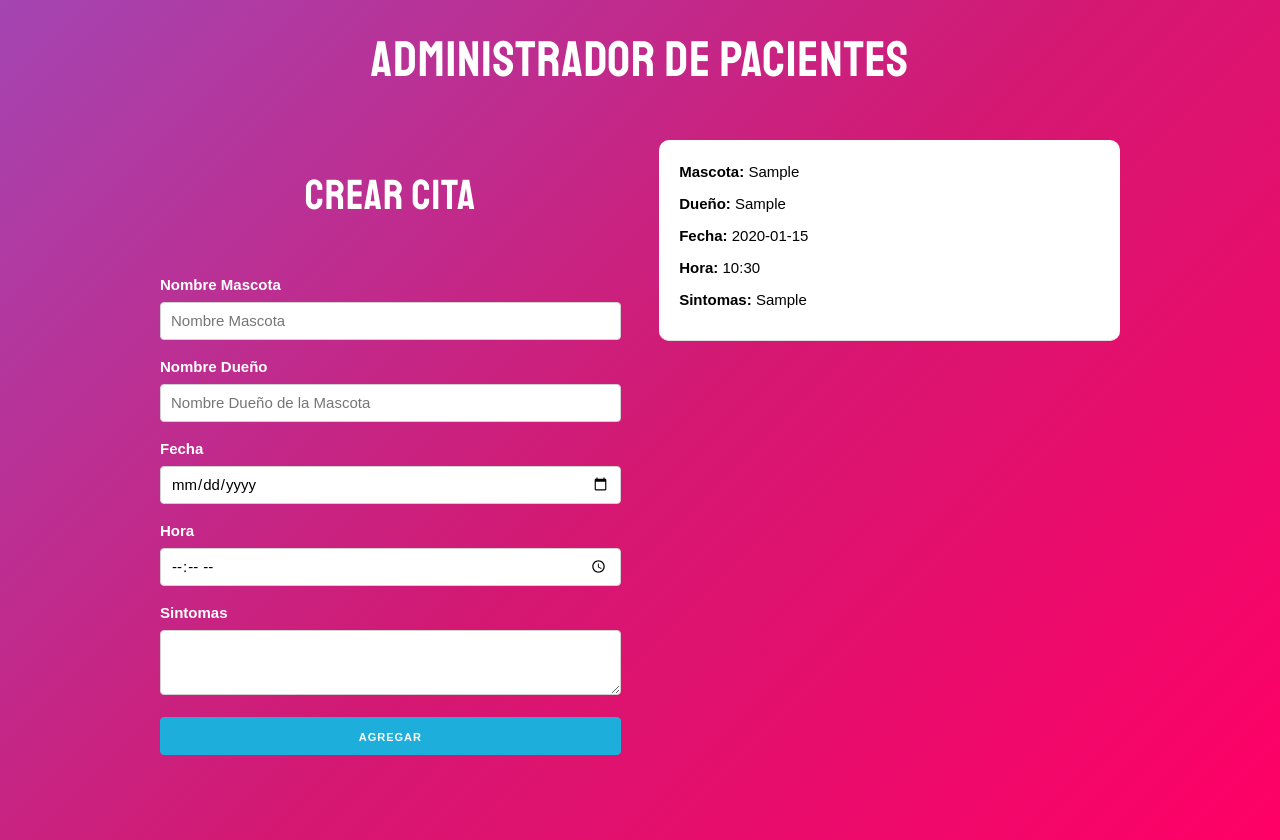
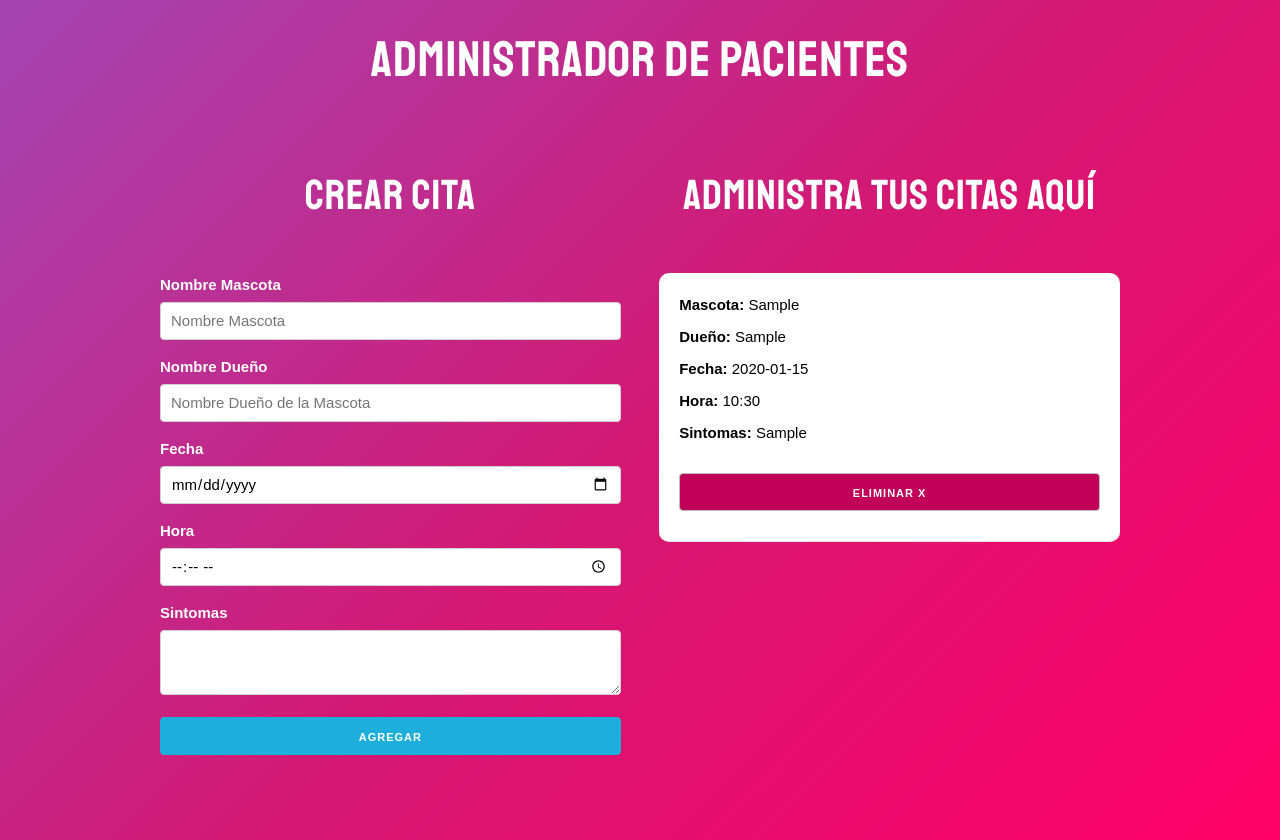
Before and after one commit to fernandocompean/Citas, a React (Create React App) app: page / in a window 1280 px wide. Both pictures are taken after typing "Sample", "Sample", "2020-01-15", "10:30", "Sample" into the empty fields and a click on the button "AGREGAR". Built offline with nearby package versions, Linux system fonts and the light colour scheme.

Commit message:
[102]: Eliminar cita & Titulo condicional citas

```diff
--- a/src/App.js
+++ b/src/App.js
@@ -1,19 +1,24 @@
 import React, {useState, Fragment} from 'react';
 
-function Cita({cita}) {
+function Cita({ cita, index, eliminarCita}) {
+
   return(
+
+
     <div className="cita">
       <p>Mascota: <span>{cita.mascota}</span></p>
       <p>Dueño: <span>{cita.propietario}</span></p>
       <p>Fecha: <span>{cita.fecha}</span></p>
       <p>Hora: <span>{cita.hora}</span></p>
       <p>Sintomas: <span>{cita.sintomas}</span></p>
+      <button onClick={() => eliminarCita(index)}
+       type="button" className="button eliminar u-full-width">Eliminar X</button>
     </div>
   )
 }
 
 
-function Formulario({ crearCita}) {
+function Formulario({crearCita}) {
 
   const stateInicial = {
     mascota: '',
@@ -23,8 +28,11 @@ function Formulario({ crearCita}) {
     sintomas: ''
   }
 
+  // cita = state
+  //actualizarCita = fn para cambiar el state (setState)
   const [cita, actualizarCita] = useState(stateInicial);
 
+  // actualizar state
   const actualizarState = e => {
     actualizarCita({
       ...cita,
@@ -114,6 +122,15 @@ function App() {
 
   }
 
+  //elimina las citas del state
+  const eliminarCita = index => {
+    const nuevasCitas = [...citas];
+    nuevasCitas.splice(index, 1);
+    guardarCitas(nuevasCitas);
+  }
+
+  const mensaje = Object.keys(citas).length === 0 ? 'No hay citas' : 'Administra tus citas aquí';
+
   return (
     <Fragment>
       <h1>Administrador de pacientes</h1>
@@ -124,11 +141,13 @@ function App() {
           />
         </div>
         <div className="one-half column">
+          <h2>{mensaje}</h2>
           {citas.map((cita, index) => (
             <Cita
               key={index}
               index={index}
               cita={cita}
+              eliminarCita={eliminarCita}
             />
           ))}
         </div>
```
